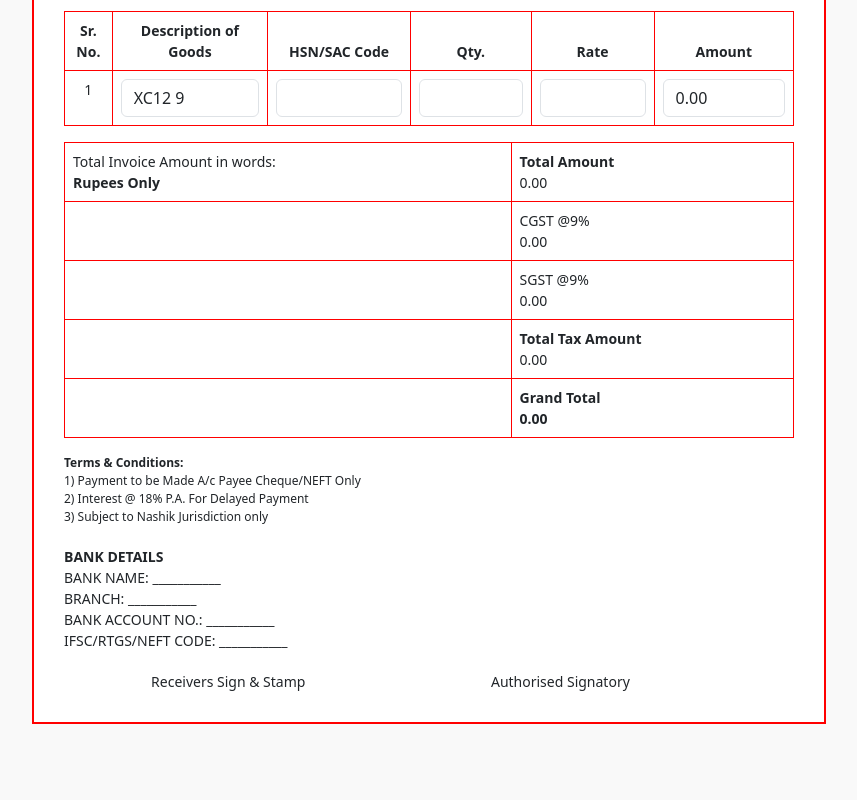
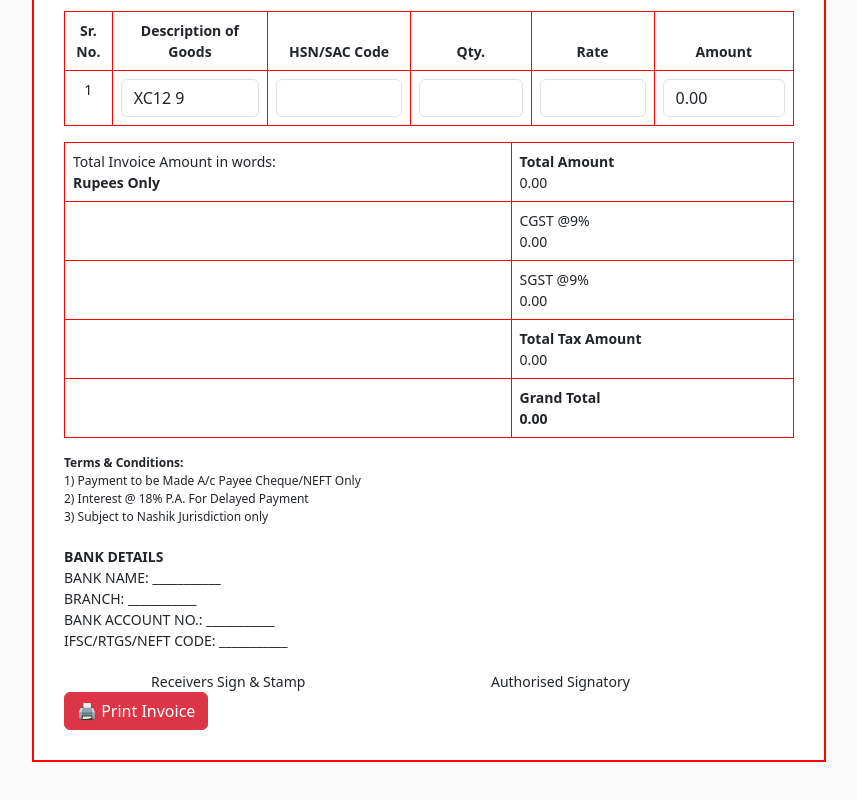
Before and after one commit to nutan002/invoice-website, a plain HTML site: page index.html in a window 1280 px wide. Shown: the part 599-1399 px from the top of the page, without its empty margins (211-1068 px from the left). Before the commit the page ends 1363 px from the top, so only its background shows below. Drawn offline with nearby package versions, Linux system fonts and the light colour scheme.

Commit message:
index.html

```diff
--- a/index.html
+++ b/index.html
@@ -144,6 +144,7 @@
     <div>Receivers Sign & Stamp</div>
     <div>Authorised Signatory</div>
   </div>
+  <button onclick="window.print()" class="btn btn-danger">🖨️ Print Invoice</button>
 </div>
 
 <script>
```
